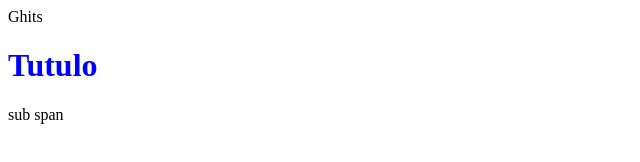
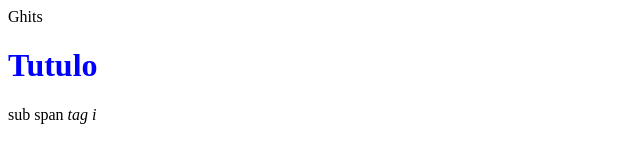
Before and after one commit to deangelijr/citacoes, a plain HTML site: page index.html in a window 1280 px wide. Shown: the full height of the page, 0-640 px from the left. Drawn offline with Linux system fonts and the light colour scheme.

Commit message:
tag i
Signed-off-by: Deangeli <deangeli.junior@gmail.com>

```diff
--- a/index.html
+++ b/index.html
@@ -12,5 +12,6 @@
 
     <h1>Tutulo</h1>
     <span>sub span</span>
+    <i>tag i</i>
 </body>
 </html>
```
